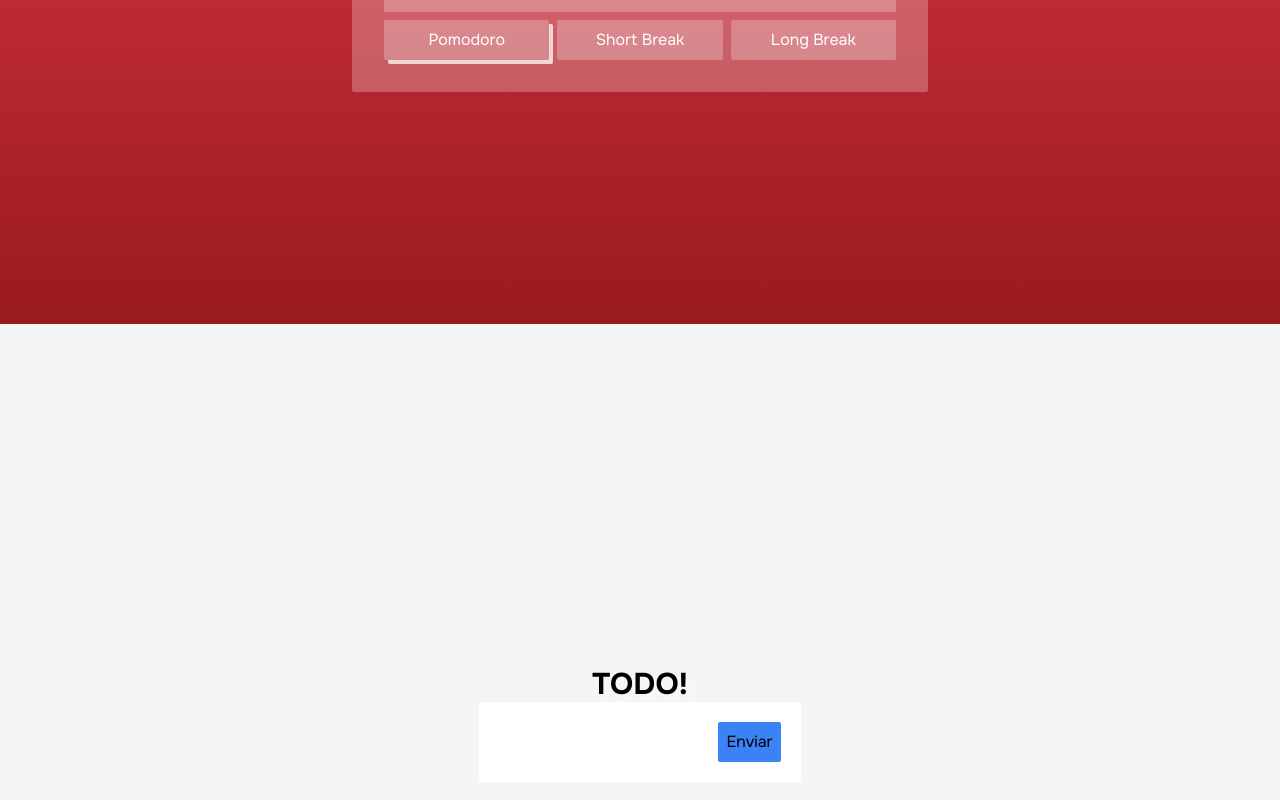
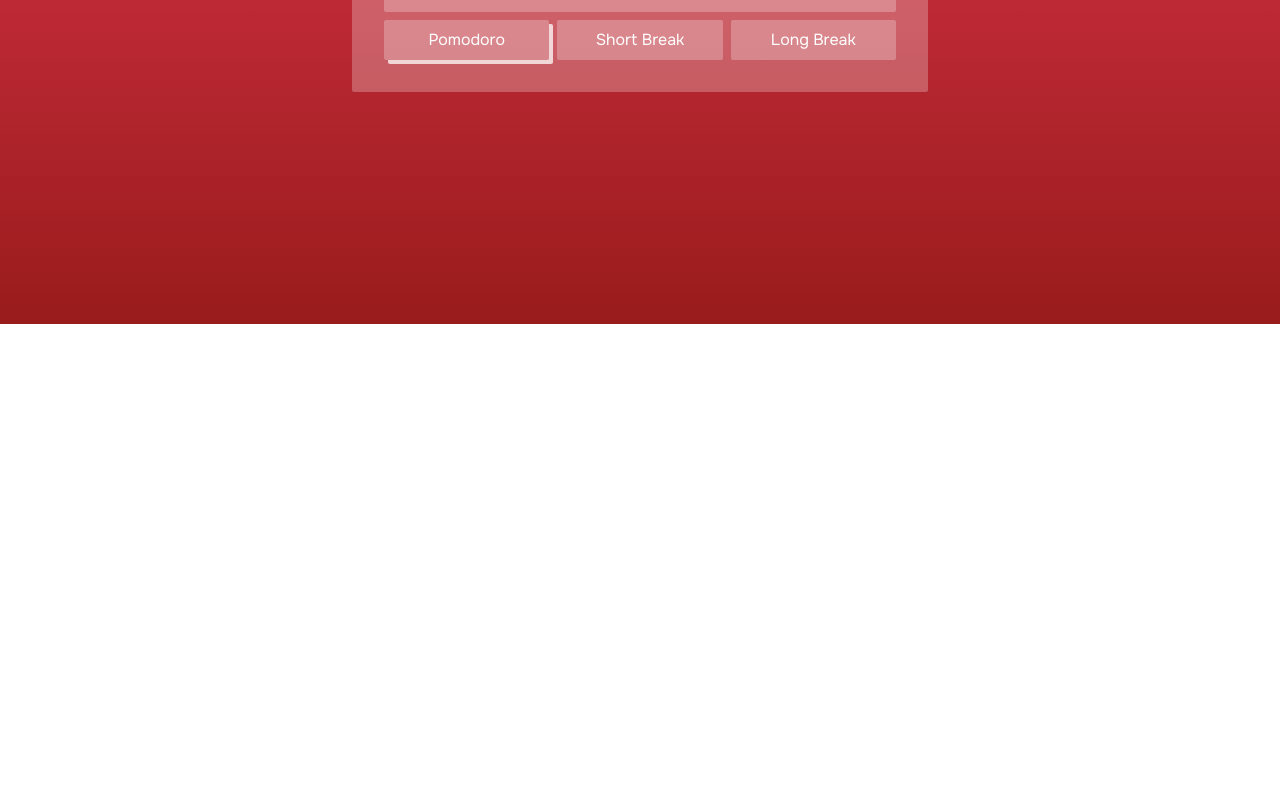
Before and after one commit to lui5gl/pomodoro-web-timer, a Next.js app: page / in a window 1280 px wide. Shown: the part 476-1276 px from the top of the page. After the commit the page ends 800 px from the top, so only its background shows below. Built offline with nearby package versions, Linux system fonts and the light colour scheme.

Commit message:
chore: remove outdate functionality

```diff
--- a/app/components/todo.tsx
+++ /dev/null
@@ -1,21 +0,0 @@
-export default function Todo() {
-  // const todos = [
-  //   ["Hello", false],
-  //   ["Hello", false],
-  //   ["Hello", false],
-  // ];
-
-  // localStorage.setItem("todo_list", JSON.stringify(todos));
-
-  return (
-    <section className="flex min-h-screen select-none flex-col items-center justify-center bg-neutral-100">
-      <h2 className="text-center text-3xl font-bold">TODO!</h2>
-      <div className="bg-white p-5">
-        <form>
-          <input type="text" name="" id="" />
-          <button className="bg-blue-500">Enviar</button>
-        </form>
-      </div>
-    </section>
-  );
-}
--- a/app/page.tsx
+++ b/app/page.tsx
@@ -1,11 +1,9 @@
 import Pomodoro from "./components/pomodoro";
-import Todo from "./components/todo";
 
 export default function Home() {
   return (
     <>
       <Pomodoro />
-      <Todo />
     </>
   );
 }
```
